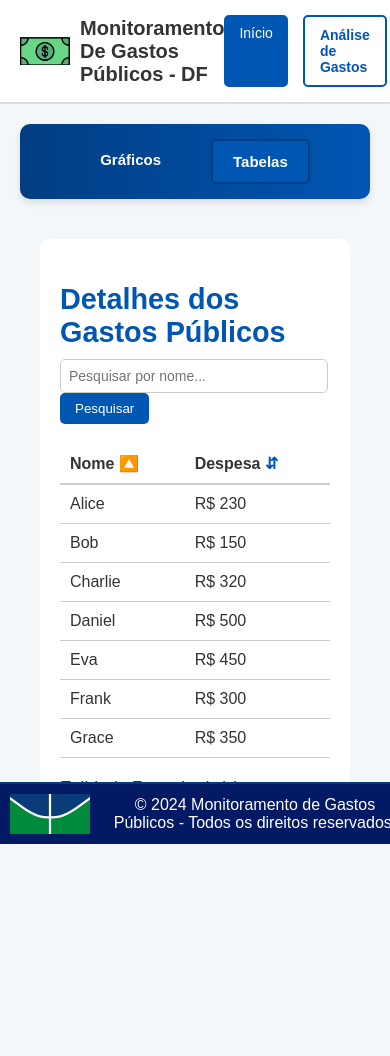
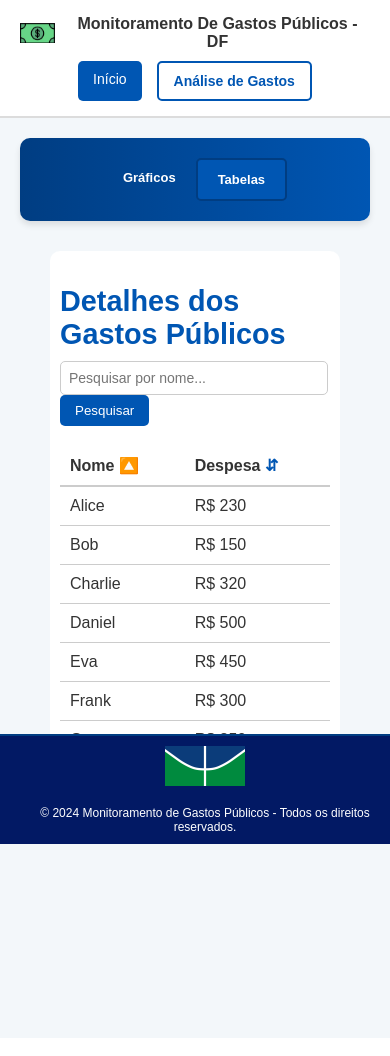
Before and after one commit to unb-mds/Squad13, a Flask app: page /tables in a window 390 px wide. After the commit the page ends 844 px from the top, so only its background shows below. Run offline with Flask 2, Linux system fonts and the light colour scheme.

Commit message:
feat: Adicionado a responsividade para tablets e dispositivos móveis
Co-authored-by: Lucas Mendonça <lucasmendoncaarruda5@gmail.com>

```diff
--- a/codigo/project/static/css/style.css
+++ b/codigo/project/static/css/style.css
@@ -250,3 +250,116 @@ ol li::marker {
 .dropdown-content a:hover {
   background-color: #ddd;
 }
+
+/* MEDIA QUERIES - Tornando o site responsivo */
+
+/* Tablets e dispositivos móveis em paisagem */
+@media (max-width: 1024px) {
+  .header-container {
+    flex-direction: column;
+    text-align: center;
+  }
+
+  .header-buttons {
+    justify-content: center;
+    margin-top: 10px;
+  }
+
+  .barra-navegacao {
+    flex-direction: row;
+  }
+
+  .nav-link {
+    margin: 5px 0;
+  }
+
+  .footer-container {
+    flex-direction: column;
+  }
+
+  .content {
+    padding: 15px;
+  }
+
+  .titulo-principal {
+    font-size: 2rem;
+  }
+
+  .dropdown-btn {
+    width: auto;  /* Ajuste para o tamanho mais natural do botão */
+    padding: 6px 12px;  /* Diminuir um pouco o padding para não ficar grande */
+  }
+
+  /* Ajuste para remover o recuo das listas, deixando alinhado com o texto */
+  ul, ol {
+    padding-left: 1rem;  /* Ajusta o padding à esquerda para ficar igual ao texto normal */
+    margin-left: 0;
+  }
+}
+
+/* Dispositivos móveis em retrato */
+@media (max-width: 768px) {
+  h1 {
+    font-size: 18px;
+  }
+
+  .header-logo {
+    width: 40px;
+  }
+
+  .titulo-principal {
+    font-size: 1.8rem;
+  }
+
+  .content {
+    padding: 10px;
+    margin: 10px;
+  }
+
+  .nav-link {
+    font-size: 14px;
+  }
+
+  .dropdown-btn {
+    padding: 8px 12px;
+  }
+
+  footer p {
+    font-size: 14px;
+  }
+
+  /* Ajuste para remover o recuo das listas e alinhá-las com o texto */
+  ul, ol {
+    padding-left: 1rem;  /* Ajusta o padding a esquerda para ficar igual ao texto normal */
+    margin-left: 0;
+  }
+}
+
+/* Dispositivos móveis muito pequenos (como celulares antigos) */
+@media (max-width: 480px) {
+  h1 {
+    font-size: 16px;
+  }
+
+  .header-logo {
+    width: 35px;
+  }
+
+  .content {
+    padding: 10px;
+  }
+
+  .nav-link {
+    font-size: 13px;
+  }
+
+  footer p {
+    font-size: 12px;
+  }
+
+  /* Ajuste para remover o recuo das listas e alinhá-las com o texto */
+  ul, ol {
+    padding-left: 1rem;  /* Ajusta o padding a esquerda para ficar igual ao texto normal */
+    margin-left: 0;
+  }
+}
```
